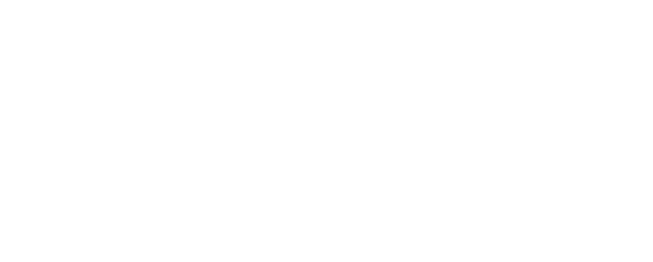
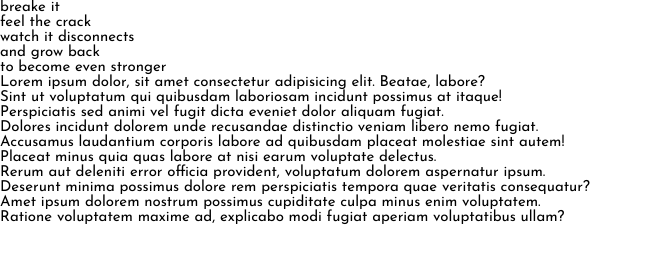
Before and after one commit to turavinin/navbar--5, a plain HTML site: page index.html in a window 1280 px wide. Shown: the whole page, without its empty margins (0-653 px from the left). Drawn offline with Linux system fonts and the light colour scheme.

Commit message:
add basic html

```diff
--- a/index.html
+++ b/index.html
@@ -18,5 +18,58 @@
     <!-- TITLE -->
     <title>Navbar--5</title>
   </head>
-  <body></body>
+  <body>
+    <header class="header">
+      <nav class="header__nav"></nav>
+      <ul class="header__list">
+        <li class="header__item">breake it</li>
+        <li class="header__item">feel the crack</li>
+        <li class="header__item">watch it disconnects</li>
+        <li class="header__item">and grow back</li>
+        <li class="header__item header__item--active">
+          to become even stronger
+        </li>
+      </ul>
+    </header>
+
+    <main class="main">
+      <p class="main__text">
+        Lorem ipsum dolor, sit amet consectetur adipisicing elit. Beatae,
+        labore?
+      </p>
+      <p class="main__text">
+        Sint ut voluptatum qui quibusdam laboriosam incidunt possimus at itaque!
+      </p>
+      <p class="main__text">
+        Perspiciatis sed animi vel fugit dicta eveniet dolor aliquam fugiat.
+      </p>
+      <p class="main__text">
+        Dolores incidunt dolorem unde recusandae distinctio veniam libero nemo
+        fugiat.
+      </p>
+      <p class="main__text">
+        Accusamus laudantium corporis labore ad quibusdam placeat molestiae sint
+        autem!
+      </p>
+      <p class="main__text">
+        Placeat minus quia quas labore at nisi earum voluptate delectus.
+      </p>
+      <p class="main__text">
+        Rerum aut deleniti error officia provident, voluptatum dolorem
+        aspernatur ipsum.
+      </p>
+      <p class="main__text">
+        Deserunt minima possimus dolore rem perspiciatis tempora quae veritatis
+        consequatur?
+      </p>
+      <p class="main__text">
+        Amet ipsum dolorem nostrum possimus cupiditate culpa minus enim
+        voluptatem.
+      </p>
+      <p class="main__text">
+        Ratione voluptatem maxime ad, explicabo modi fugiat aperiam voluptatibus
+        ullam?
+      </p>
+    </main>
+  </body>
 </html>
--- /dev/null
+++ b/styles/_global.scss
@@ -0,0 +1,12 @@
+* {
+  padding: 0;
+  margin: 0;
+  box-sizing: border-box;
+}
+
+body {
+  display: flex;
+  flex-direction: column;
+  font-size: 15px;
+  font-family: 'Josefin Sans', sans-serif;
+}
--- a/styles/styles.scss
+++ b/styles/styles.scss
@@ -0,0 +1,9 @@
+/* ------------------- FONTS ------------------ */
+
+@import url('https://fonts.googleapis.com/css2?family=Josefin+Sans:ital,wght@0,200;0,400;0,500;0,600;0,700;1,300&display=swap');
+
+/* ------------------ IMPORTS ----------------- */
+
+@import './global';
+
+/* ------------------ HEADER ------------------ */
```
Also changed, not shown: styles/styles.css, 1 other file.
